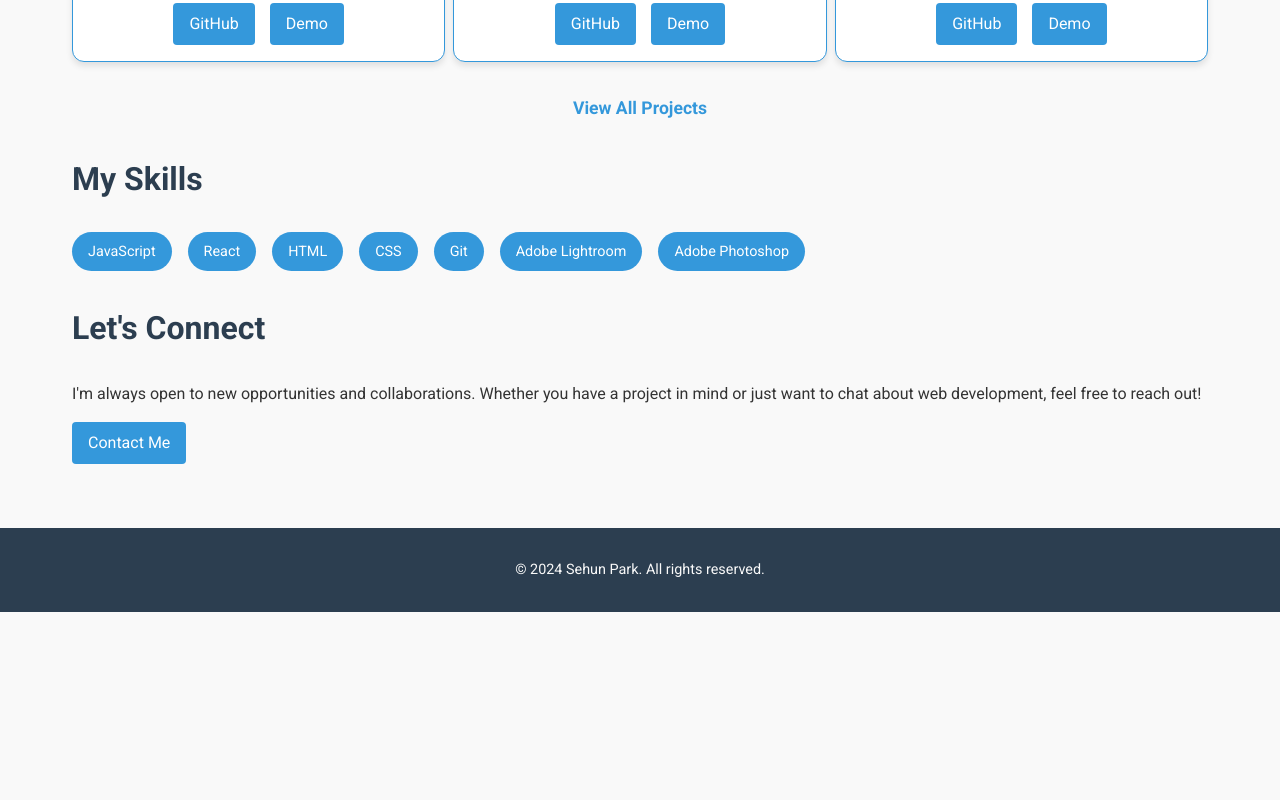
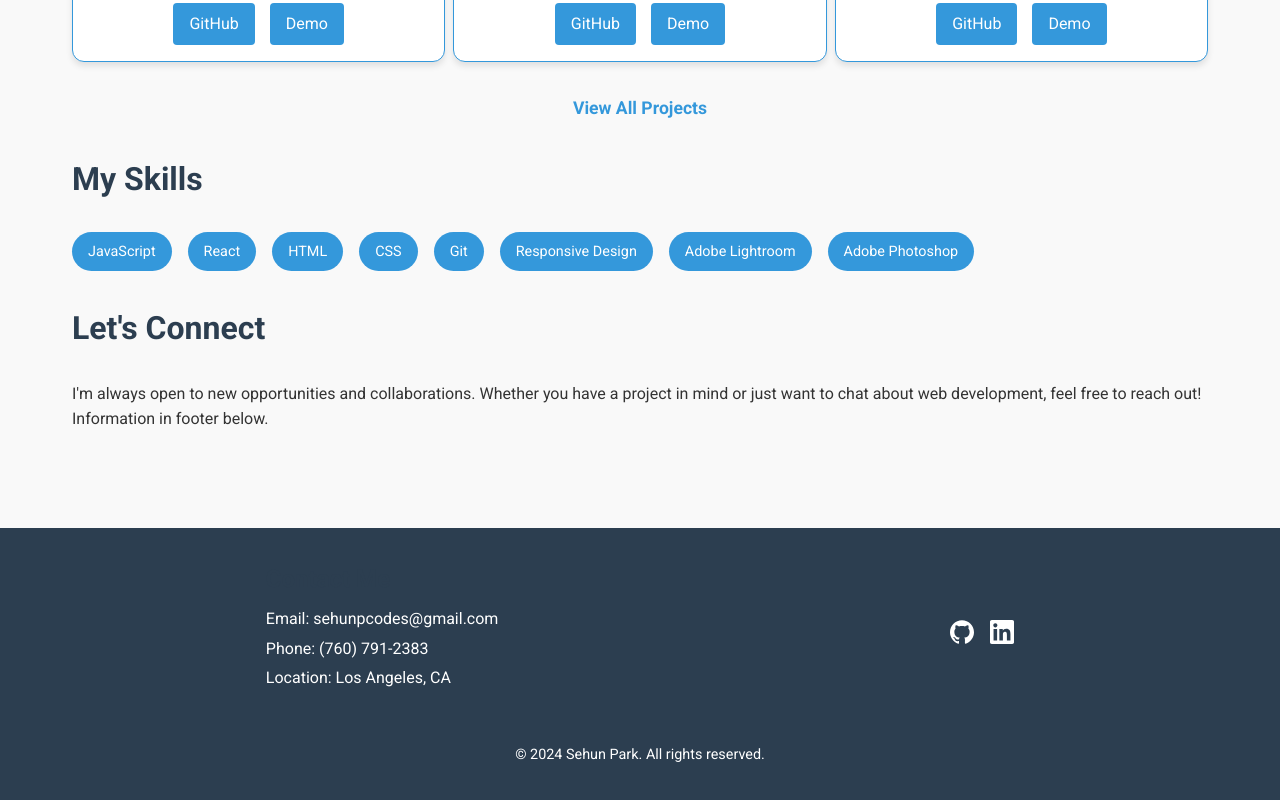
Before and after one commit to sehundpark/personal-portfolio, a React (Vite) app: page / in a window 1280 px wide. Shown: the part 1292-2092 px from the top of the page. Before the commit the page ends 1904 px from the top, so only its background shows below. Built offline with nearby package versions, Linux system fonts and the light colour scheme.

Commit message:
Added contact information to footer. Added nav to About page.

```diff
--- a/src/components/Footer.jsx
+++ b/src/components/Footer.jsx
@@ -3,17 +3,102 @@ import styled from "styled-components";
 export const Footer = () => {
   return (
     <StyledFooter>
-      <p>© {new Date().getFullYear()} Sehun Park. All rights reserved.</p>
+      <FooterContent>
+        <ContactInfo>
+          <h4>Contact Me</h4>
+          <p>Email: sehunpcodes@gmail.com</p>
+          <p>Phone: (760) 791-2383</p>
+          <p>Location: Los Angeles, CA</p>
+        </ContactInfo>
+        <SocialLinks>
+          <SocialLink
+            href="https://github.com/sehundpark"
+            target="_blank"
+            rel="noopener noreferrer"
+            aria-label="GitHub"
+          >
+            <GitHubIcon />
+          </SocialLink>
+          <SocialLink
+            href="https://www.linkedin.com/in/sehun-park-5b280b164"
+            target="_blank"
+            rel="noopener noreferrer"
+            aria-label="LinkedIn"
+          >
+            <LinkedInIcon />
+          </SocialLink>
+        </SocialLinks>
+      </FooterContent>
+      <Copyright>
+        © {new Date().getFullYear()} Sehun Park. All rights reserved.
+      </Copyright>
     </StyledFooter>
   );
 };
 
 const StyledFooter = styled.footer`
+  background-color: var(--secondary-color);
+  color: white;
+  padding: 2rem 0;
+  margin-top: 2rem;
+`;
+
+const FooterContent = styled.div`
   display: flex;
-  justify-content: center;
+  justify-content: space-around;
   align-items: center;
-  padding: 1rem;
-  background-color: var(--secondary-color);
-  color: var(--background-color);
+  flex-wrap: wrap;
+  max-width: 1200px;
+  margin: 0 auto;
+  padding: 0 1rem;
+`;
+
+const ContactInfo = styled.div`
+  margin-bottom: 1rem;
+
+  h4 {
+    margin-bottom: 0.5rem;
+  }
+
+  p {
+    margin: 0.25rem 0;
+  }
+`;
+
+const SocialLinks = styled.div`
+  display: flex;
+  gap: 1rem;
+`;
+
+const SocialLink = styled.a`
+  color: white;
+  text-decoration: none;
+  transition: color 0.3s ease;
+
+  &:hover {
+    color: var(--primary-color);
+  }
+
+  svg {
+    width: 24px;
+    height: 24px;
+  }
+`;
+
+const Copyright = styled.p`
+  text-align: center;
+  margin-top: 2rem;
   font-size: 0.9rem;
 `;
+
+const GitHubIcon = () => (
+  <svg viewBox="0 0 24 24" fill="currentColor">
+    <path d="M12 .297c-6.63 0-12 5.373-12 12 0 5.303 3.438 9.8 8.205 11.385.6.113.82-.258.82-.577 0-.285-.01-1.04-.015-2.04-3.338.724-4.042-1.61-4.042-1.61C4.422 18.07 3.633 17.7 3.633 17.7c-1.087-.744.084-.729.084-.729 1.205.084 1.838 1.236 1.838 1.236 1.07 1.835 2.809 1.305 3.495.998.108-.776.417-1.305.76-1.605-2.665-.3-5.466-1.332-5.466-5.93 0-1.31.465-2.38 1.235-3.22-.135-.303-.54-1.523.105-3.176 0 0 1.005-.322 3.3 1.23.96-.267 1.98-.399 3-.405 1.02.006 2.04.138 3 .405 2.28-1.552 3.285-1.23 3.285-1.23.645 1.653.24 2.873.12 3.176.765.84 1.23 1.91 1.23 3.22 0 4.61-2.805 5.625-5.475 5.92.42.36.81 1.096.81 2.22 0 1.606-.015 2.896-.015 3.286 0 .315.21.69.825.57C20.565 22.092 24 17.592 24 12.297c0-6.627-5.373-12-12-12" />
+  </svg>
+);
+
+const LinkedInIcon = () => (
+  <svg viewBox="0 0 24 24" fill="currentColor">
+    <path d="M20.447 20.452h-3.554v-5.569c0-1.328-.027-3.037-1.852-3.037-1.853 0-2.136 1.445-2.136 2.939v5.667H9.351V9h3.414v1.561h.046c.477-.9 1.637-1.85 3.37-1.85 3.601 0 4.267 2.37 4.267 5.455v6.286zM5.337 7.433c-1.144 0-2.063-.926-2.063-2.065 0-1.138.92-2.063 2.063-2.063 1.14 0 2.064.925 2.064 2.063 0 1.139-.925 2.065-2.064 2.065zm1.782 13.019H3.555V9h3.564v11.452zM22.225 0H1.771C.792 0 0 .774 0 1.729v20.542C0 23.227.792 24 1.771 24h20.451C23.2 24 24 23.227 24 22.271V1.729C24 .774 23.2 0 22.222 0h.003z" />
+  </svg>
+);
--- a/src/pages/About.jsx
+++ b/src/pages/About.jsx
@@ -1,3 +1,4 @@
+import { useEffect, useState } from "react";
 import styled from "styled-components";
 import { Resume } from "./subpages/Education/Resume";
 import { HobbiesActing } from "./subpages/Hobbies/HobbiesActing";
@@ -12,9 +13,71 @@ const hobbies = [
   { name: "Sports", Component: HobbiesSports },
 ];
 
+const NAVBAR_HEIGHT = 70; // Adjust this to match your Navbar height
+
 export const About = () => {
+  const [activeSection, setActiveSection] = useState("about");
+
+  const scrollToSection = (elementId) => {
+    const element = document.getElementById(elementId);
+    const elementPosition = element.getBoundingClientRect().top;
+    const offsetPosition =
+      elementPosition + window.pageYOffset - NAVBAR_HEIGHT - 20;
+
+    window.scrollTo({
+      top: offsetPosition,
+      behavior: "smooth",
+    });
+  };
+
+  useEffect(() => {
+    const handleScroll = () => {
+      const sections = ["about", "resume", "hobbies"];
+      let current = "";
+
+      for (let section of sections) {
+        const element = document.getElementById(section);
+        if (element) {
+          const rect = element.getBoundingClientRect();
+          if (rect.top <= NAVBAR_HEIGHT + 50) {
+            current = section;
+          }
+        }
+      }
+
+      if (current !== activeSection) {
+        setActiveSection(current);
+      }
+    };
+
+    window.addEventListener("scroll", handleScroll);
+    return () => window.removeEventListener("scroll", handleScroll);
+  }, [activeSection]);
+
   return (
     <StyledAboutPage>
+      <NavBar>
+        <NavItem
+          onClick={() => scrollToSection("about")}
+          active={activeSection === "about"}
+        >
+          About Me
+        </NavItem>
+        <NavItem
+          onClick={() => scrollToSection("resume")}
+          active={activeSection === "resume"}
+        >
+          Resume
+        </NavItem>
+        <NavItem
+          onClick={() => scrollToSection("hobbies")}
+          active={activeSection === "hobbies"}
+        >
+          Hobbies
+        </NavItem>
+      </NavBar>
+
+      <Section id="about">
         <h2>About Me</h2>
         <StyledAboutMeParagraph>
           Hello! My name is Sehun. I'm currently searching for work as a Junior
@@ -24,29 +87,35 @@ export const About = () => {
           desire to one day have a family of my own. I retraced my life back to
           the very beginning to try and rediscover a potential career that could
           provide me with a stable financial career whilst being something
-        enjoyable and attuned to my skillset. I was taken back to my memory of a
-        game called Minecraft. It was early in my Junior High school years and I
-        wanted to create an online community for my friends and I. Thus, I
-        created DarkCrest MC Servers. It was, in a way, my first glimpse into
-        the world of computer science and programming. I was running a Minecraft
-        server on Linux and had to learn to navigate via command line. I was
-        doing file transfers via FTP. I had learnt and setup MySQL databases to
-        store world mapping data. I dabbled a little bit in Java to create
-        simple plugins (mods) for the server. I had a lot of fun doing this and
-        actually entered my first year of college with a major in Computer
-        Science and Engineering. However, things didn't quite pan out that first
-        year with due to a series of unfortunate events. I switched majors and
-        pursued something else and had a lot of fun doing it. Half a decade
-        later, I found myself coming back to learning how to code. Financial
-        situations did not allow me to return the conventional route and so I
-        sought out free opportunities and presevered through self-learning and
-        growth. I'm happy to say that I finally feel that I am ready to break
-        into this new field and venture towards this new journey in my life. My
-        mission is to continue learning and growing in this world where
-        creativity and tech intermingles, both seemingly opposite ends but
-        somehow intertwined like myself.
+          enjoyable and attuned to my skillset. I was taken back to my memory of
+          a game called Minecraft. It was early in my Junior High school years
+          and I wanted to create an online community for my friends and I. Thus,
+          I created DarkCrest MC Servers. It was, in a way, my first glimpse
+          into the world of computer science and programming. I was running a
+          Minecraft server on Linux and had to learn to navigate via command
+          line. I was doing file transfers via FTP. I had learnt and setup MySQL
+          databases to store world mapping data. I dabbled a little bit in Java
+          to create simple plugins (mods) for the server. I had a lot of fun
+          doing this and actually entered my first year of college with a major
+          in Computer Science and Engineering. However, things didn't quite pan
+          out that first year with due to a series of unfortunate events. I
+          switched majors and pursued something else and had a lot of fun doing
+          it. Half a decade later, I found myself coming back to learning how to
+          code. Financial situations did not allow me to return the conventional
+          route and so I sought out free opportunities and presevered through
+          self-learning and growth. I'm happy to say that I finally feel that I
+          am ready to break into this new field and venture towards this new
+          journey in my life. My mission is to continue learning and growing in
+          this world where creativity and tech intermingles, both seemingly
+          opposite ends but somehow intertwined like myself.
         </StyledAboutMeParagraph>
+      </Section>
+
+      <Section id="resume">
         <Resume />
+      </Section>
+
+      <Section id="hobbies">
         <Hobbies>
           <h3>My Hobbies</h3>
           <HobbiesGrid>
@@ -55,6 +124,7 @@ export const About = () => {
             ))}
           </HobbiesGrid>
         </Hobbies>
+      </Section>
     </StyledAboutPage>
   );
 };
@@ -65,6 +135,38 @@ const StyledAboutPage = styled.div`
   padding: 2rem;
   text-align: center;
   box-sizing: border-box;
+`;
+
+const NavBar = styled.nav`
+  display: flex;
+  justify-content: center;
+  gap: 1rem;
+  margin-bottom: 2rem;
+  position: sticky;
+  top: ${NAVBAR_HEIGHT}px;
+  background-color: var(--background-color);
+  padding: 1rem 0;
+  z-index: 90;
+`;
+
+const NavItem = styled.button`
+  background: none;
+  border: none;
+  cursor: pointer;
+  font-size: 1rem;
+  color: ${(props) =>
+    props.active ? "var(--secondary-color)" : "var(--primary-color)"};
+  transition: color 0.3s ease;
+  font-weight: ${(props) => (props.active ? "bold" : "normal")};
+
+  &:hover {
+    color: var(--secondary-color);
+  }
+`;
+
+const Section = styled.section`
+  margin-bottom: 3rem;
+  scroll-margin-top: ${NAVBAR_HEIGHT + 20}px;
 `;
 
 const StyledAboutMeParagraph = styled.p`
--- a/src/pages/Home.jsx
+++ b/src/pages/Home.jsx
@@ -11,9 +11,17 @@ export const Home = () => {
     "HTML",
     "CSS",
     "Git",
+    "Responsive Design",
     "Adobe Lightroom",
     "Adobe Photoshop",
   ];
+
+  const scrollToFooter = () => {
+    const footer = document.querySelector("footer");
+    if (footer) {
+      footer.scrollIntoView({ behavior: "smooth" });
+    }
+  };
 
   return (
     <StyledHomeContainer>
@@ -46,11 +54,9 @@ export const Home = () => {
         <p>
           I'm always open to new opportunities and collaborations. Whether you
           have a project in mind or just want to chat about web development,
-          feel free to reach out!
+          feel free to reach out! Information in footer below.
         </p>
-        <StyledButton as="a" href="/contact">
-          Contact Me
-        </StyledButton>
+        {/* <StyledButton onClick={scrollToFooter}>Contact Me</StyledButton> */}
       </StyledSection>
     </StyledHomeContainer>
   );
```
Lines whose indentation alone changed are shown as unchanged.
